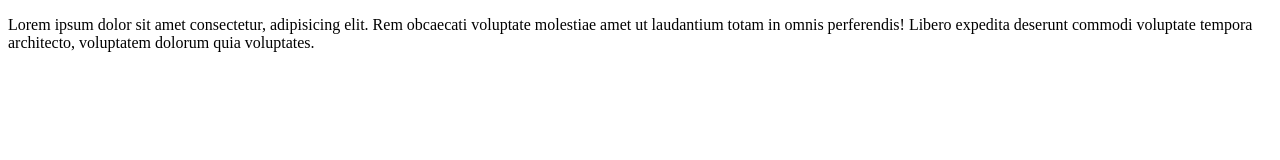
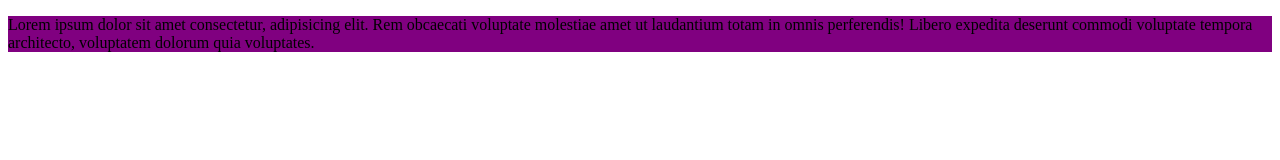
Before and after one commit to duaamir39/my-first-repo, a plain HTML site: page index.html in a window 1280 px wide. Drawn offline with Linux system fonts and the light colour scheme.

Commit message:
added style.css

```diff
--- a/index.html
+++ b/index.html
@@ -5,6 +5,7 @@
     <meta http-equiv="X-UA-Compatible" content="IE=edge">
     <meta name="viewport" content="width=device-width, initial-scale=1.0">
     <title>Document</title>
+    <link rel="stylesheet" href="style.css">
 </head>
 <body>
     <p>Lorem ipsum dolor sit amet consectetur, adipisicing elit. Rem obcaecati voluptate molestiae amet ut laudantium totam in omnis perferendis! Libero expedita deserunt commodi voluptate tempora architecto, voluptatem dolorum quia voluptates.</p>
--- /dev/null
+++ b/style.css
@@ -0,0 +1,3 @@
+p{
+    background: purple;
+}
```
